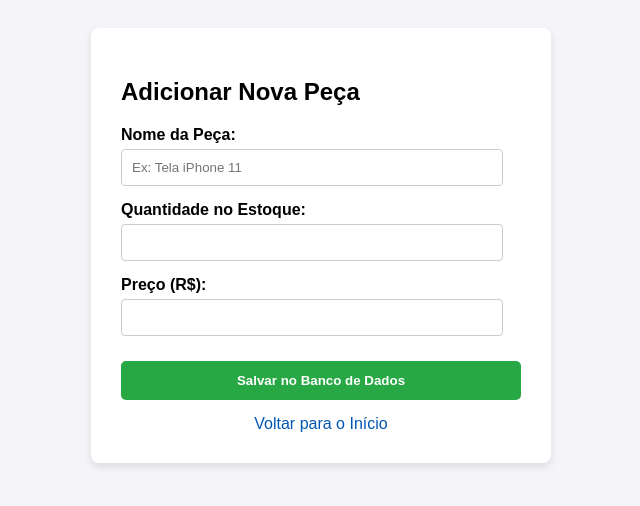
After one commit to ruannQxl/projeto_estoque, a Flask app: page /cadastrar in a window 1280 px wide. The commit adds this page. Shown: the top 506 px of the page, without its empty margins (319-959 px from the left). Run offline with Flask 3, Linux system fonts and the light colour scheme.

Commit message:
Integracao do banco de dados SQLite e criacao do formulario de cadastro

```diff
--- a/app.py
+++ b/app.py
@@ -1,11 +1,36 @@
-from flask import Flask, render_template
+from flask import Flask, render_template, request, redirect
+import sqlite3
 
 app = Flask(__name__)
 
 @app.route('/')
 def home():
-    # O comando render_template busca o arquivo visual na pasta templates
-    return render_template('index.html')
+    # Conecta no banco e puxa todas as peças cadastradas
+    conexao = sqlite3.connect('estoque.db')
+    cursor = conexao.cursor()
+    cursor.execute('SELECT * FROM pecas')
+    pecas_banco = cursor.fetchall()
+    conexao.close()
+
+    # Envia a lista de peças para o HTML (a tela) usar
+    return render_template('index.html', pecas=pecas_banco)
+
+@app.route('/cadastrar', methods=['GET', 'POST'])
+def cadastrar():
+    if request.method == 'POST':
+        nome = request.form['nome']
+        quantidade = request.form['quantidade']
+        preco = request.form['preco']
+
+        conexao = sqlite3.connect('estoque.db')
+        cursor = conexao.cursor()
+        cursor.execute('INSERT INTO pecas (nome, quantidade, preco) VALUES (?, ?, ?)', (nome, quantidade, preco))
+        conexao.commit()
+        conexao.close()
+
+        return redirect('/')
+
+    return render_template('cadastro.html')
 
 if __name__ == '__main__':
     app.run(debug=True)
--- /dev/null
+++ b/templates/cadastro.html
@@ -0,0 +1,33 @@
+<!DOCTYPE html>
+<html lang="pt-BR">
+<head>
+    <meta charset="UTF-8">
+    <title>Cadastrar Peça - TechFix</title>
+    <style>
+        body { font-family: Arial, sans-serif; background-color: #f4f4f9; padding: 20px; }
+        form { background: white; max-width: 400px; margin: 0 auto; padding: 30px; border-radius: 8px; box-shadow: 0 4px 8px rgba(0,0,0,0.1); }
+        label { font-weight: bold; display: block; margin-top: 15px; }
+        input { width: 90%; padding: 10px; margin-top: 5px; border: 1px solid #ccc; border-radius: 4px; }
+        button { background-color: #28a745; color: white; padding: 12px; margin-top: 25px; border: none; border-radius: 5px; cursor: pointer; width: 100%; font-weight: bold; }
+        button:hover { background-color: #218838; }
+        .voltar { display: block; text-align: center; margin-top: 15px; color: #0056b3; text-decoration: none; }
+    </style>
+</head>
+<body>
+    <form action="/cadastrar" method="POST">
+        <h2>Adicionar Nova Peça</h2>
+
+        <label for="nome">Nome da Peça:</label>
+        <input type="text" id="nome" name="nome" placeholder="Ex: Tela iPhone 11" required>
+
+        <label for="quantidade">Quantidade no Estoque:</label>
+        <input type="number" id="quantidade" name="quantidade" required>
+
+        <label for="preco">Preço (R$):</label>
+        <input type="number" step="0.01" id="preco" name="preco" required>
+
+        <button type="submit">Salvar no Banco de Dados</button>
+        <a href="/" class="voltar">Voltar para o Início</a>
+    </form>
+</body>
+</html>
```
Also changed, not shown: criar_banco.py (added, +21 -0 lines), templates/index.html (+38 -4 lines), estoque.db (added).
